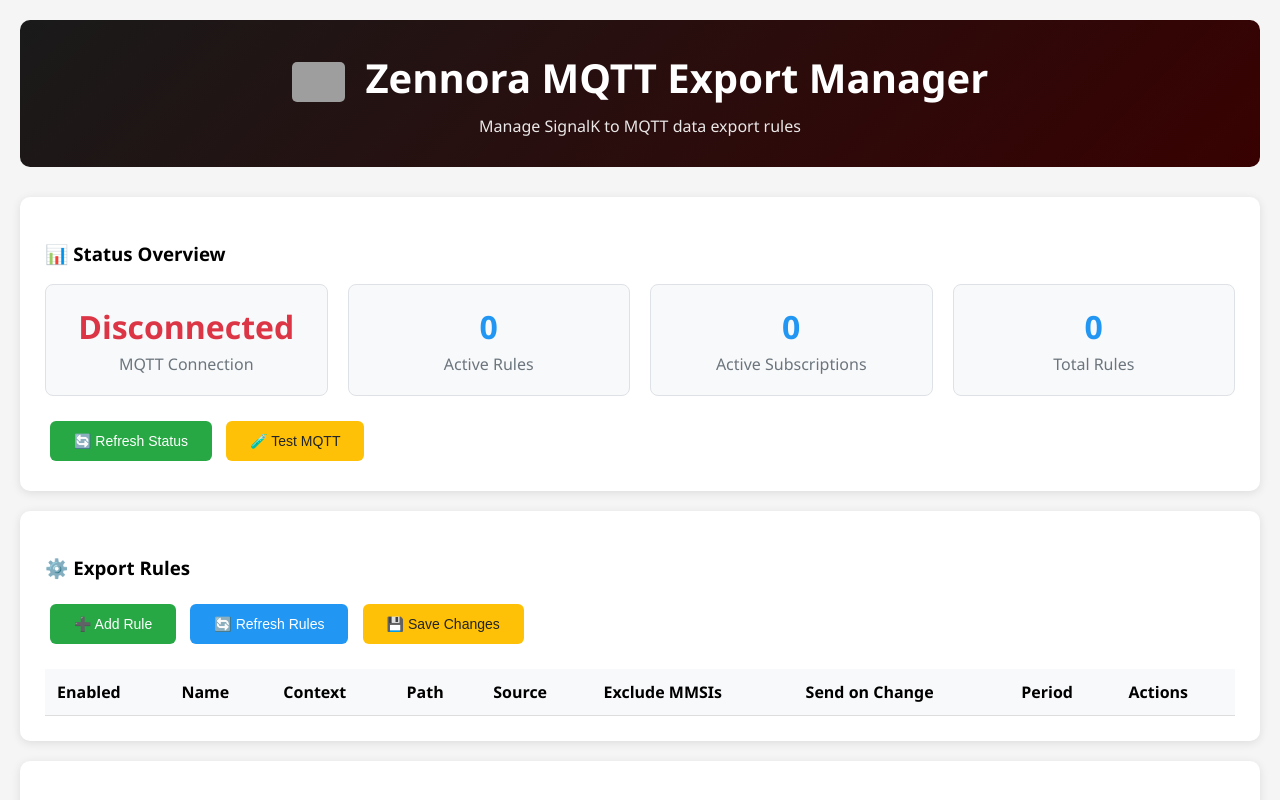
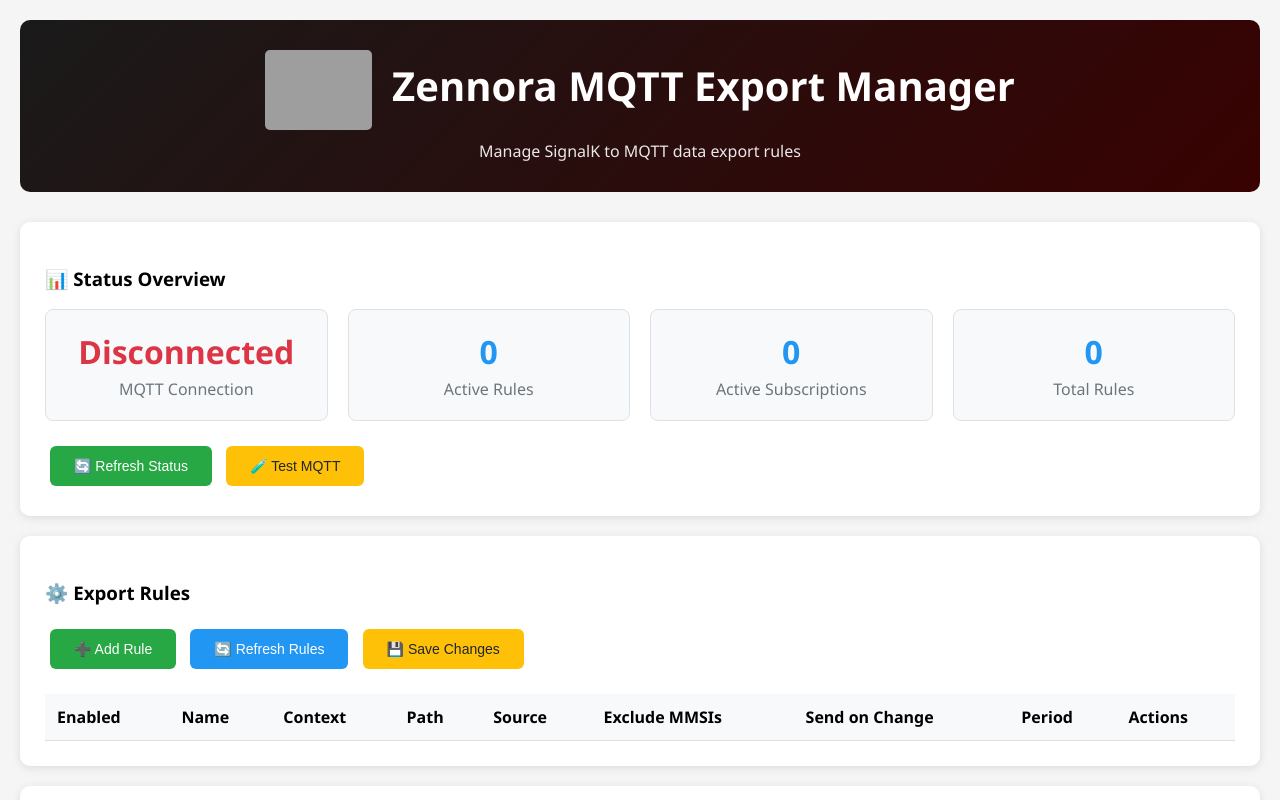
Before and after one commit to motamman/zennora-signalk-mqtt-export, a website: page public/index.html in a window 1280 px wide. Shown: the top 800 px of the page. Drawn offline with Linux system fonts and the light colour scheme; no server answers; grey boxes are pictures that could not be loaded.

Commit message:
Increase header image size in index.html for better visibility

```diff
--- a/public/index.html
+++ b/public/index.html
@@ -247,7 +247,7 @@
 <body>
     <div class="header">
 
-        <h1> <img src="mqtt_export.png" alt="Zennora" style="height: 40px; vertical-align: middle; margin-right: 10px; border-radius: 5px;">
+        <h1> <img src="mqtt_export.png" alt="Zennora" style="height: 80px; vertical-align: middle; margin-right: 10px; border-radius: 5px;">
 
             Zennora MQTT Export Manager</h1>
         <p>Manage SignalK to MQTT data export rules</p>
```
